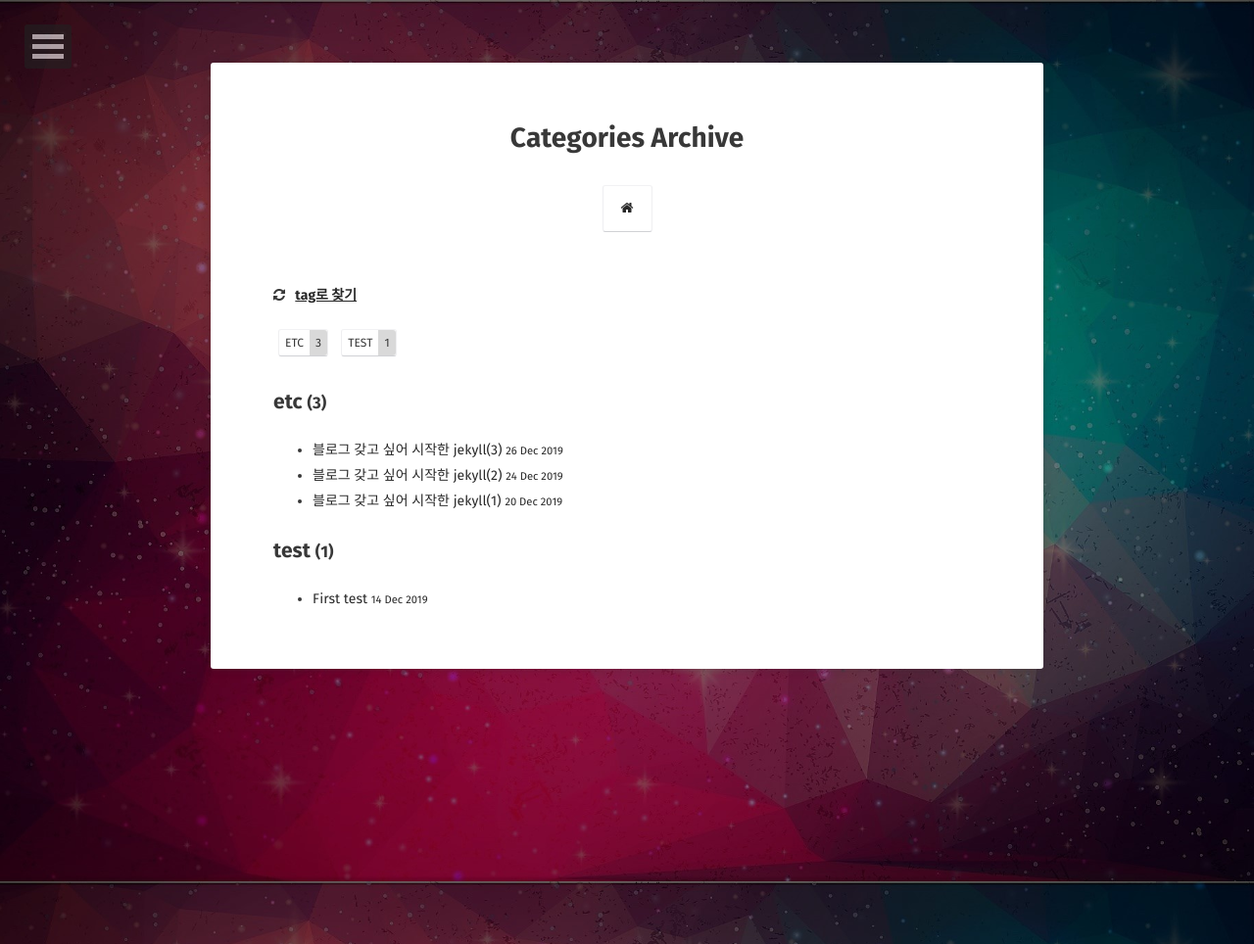
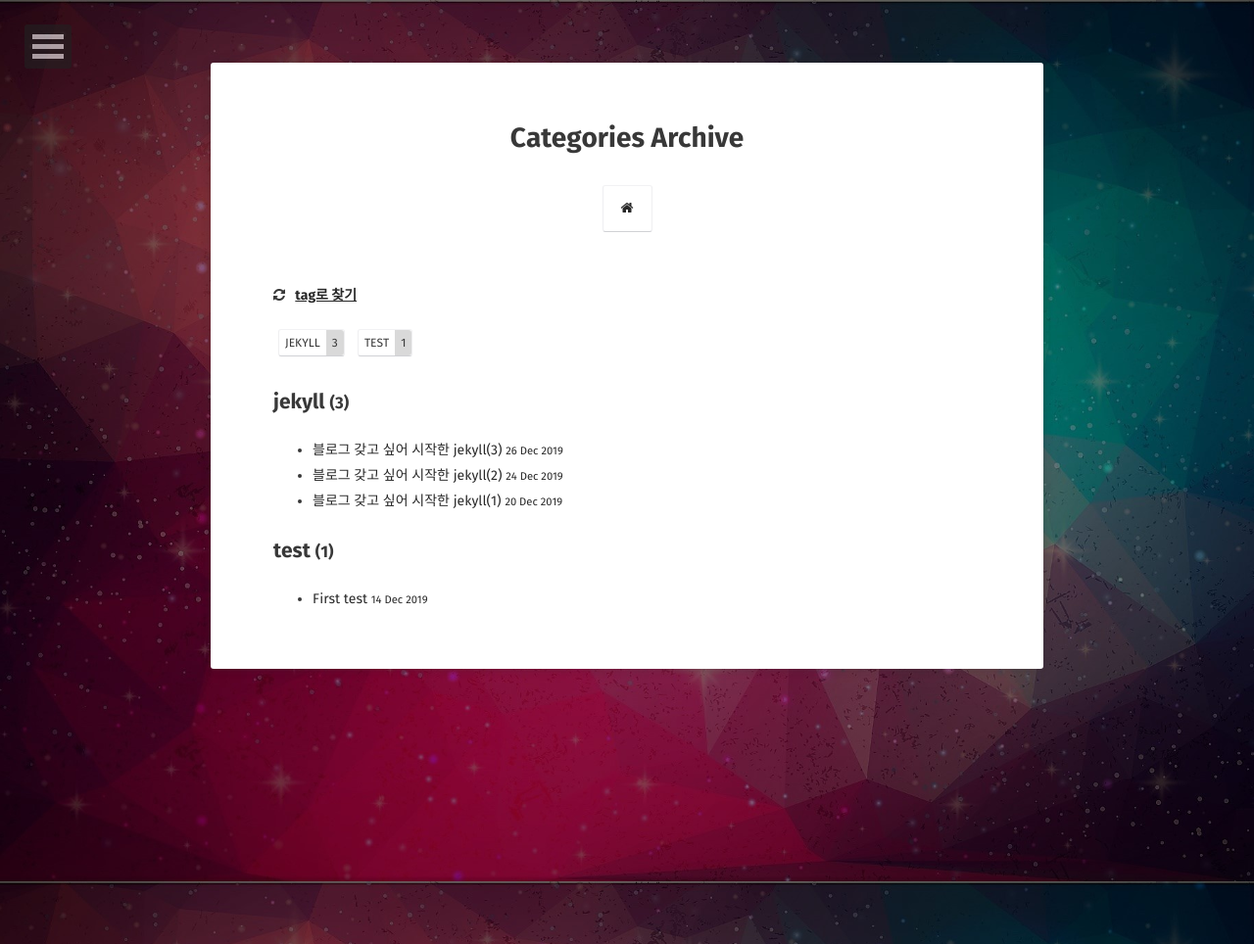
Before and after one commit to tinygun/tinygun.github.io, a Jekyll site: the page built from categories/index.html, in a window 1280 px wide. Shown: the whole page at 98% size. Built offline with Jekyll 4.4.1, drawn with Linux system fonts in a browser that asks for light colours; some web fonts are replaced.

Commit message:
category 수정

```diff
--- a/_posts/etc/2019-12-20-jekyll_guide_1.md
+++ b/_posts/etc/2019-12-20-jekyll_guide_1.md
@@ -6,7 +6,7 @@ excerpt: "Github 블로그 갖기 위한 여정"
 tag:
 - jekyll
 - github
-category: etc
+category: jekyll
 comments: true
 ---
 
--- a/_posts/etc/2019-12-24-jekyll_guide_2.md
+++ b/_posts/etc/2019-12-24-jekyll_guide_2.md
@@ -6,7 +6,7 @@ excerpt: Jekyll 테마 "Moon" 적용, 게시판 생성 및 페이지 커스터
 tag:
 - jekyll
 - github
-category: etc
+category: jekyll
 comments: true
 ---
 
--- a/_posts/etc/2019-12-26-jekyll_guide_3.md
+++ b/_posts/etc/2019-12-26-jekyll_guide_3.md
@@ -6,7 +6,7 @@ excerpt: 블로그 호스팅 절차 및 Jekyll 검색기능 등 추가 기능
 tag:
 - jekyll
 - github
-category: etc
+category: jekyll
 comments: true
 ---
 
```
